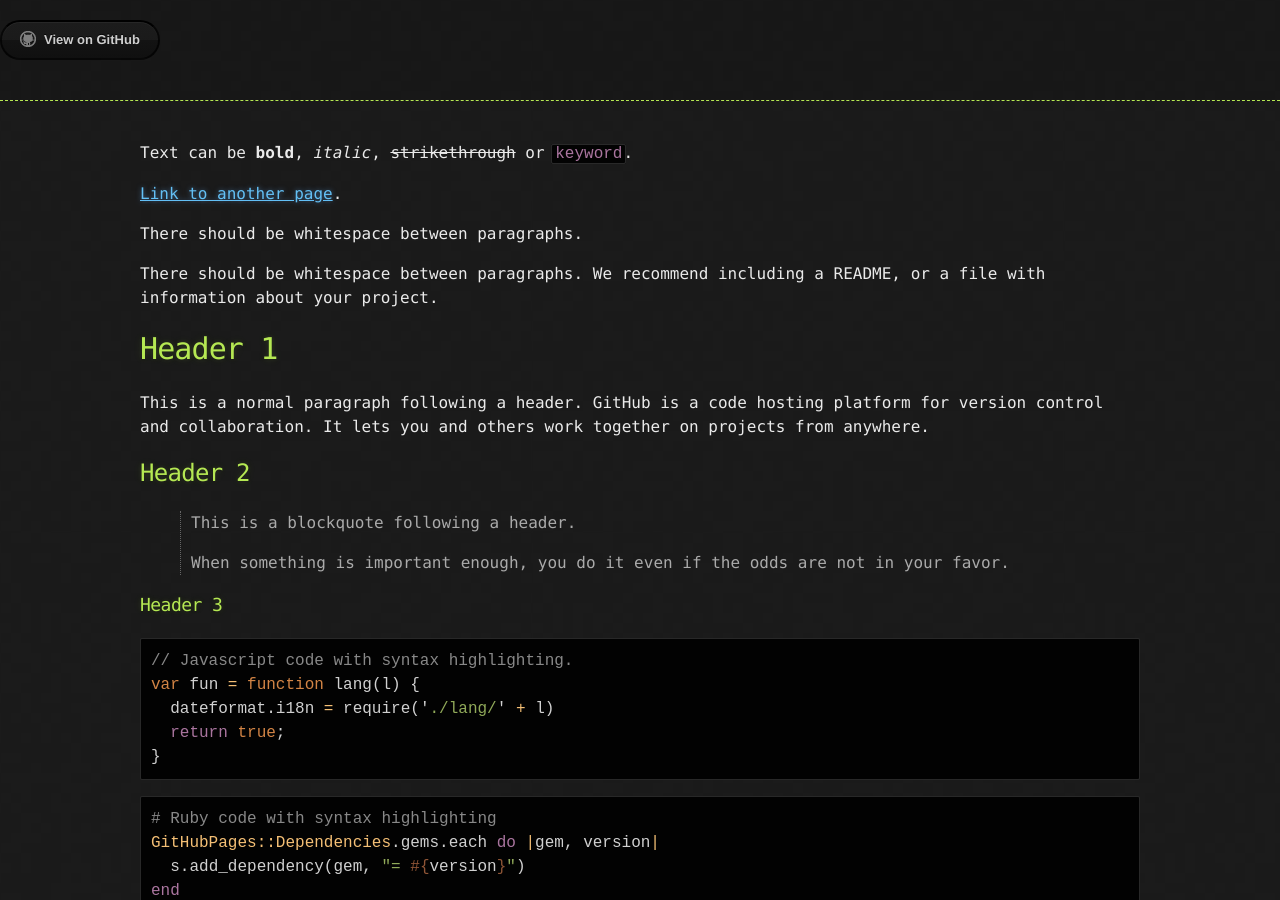
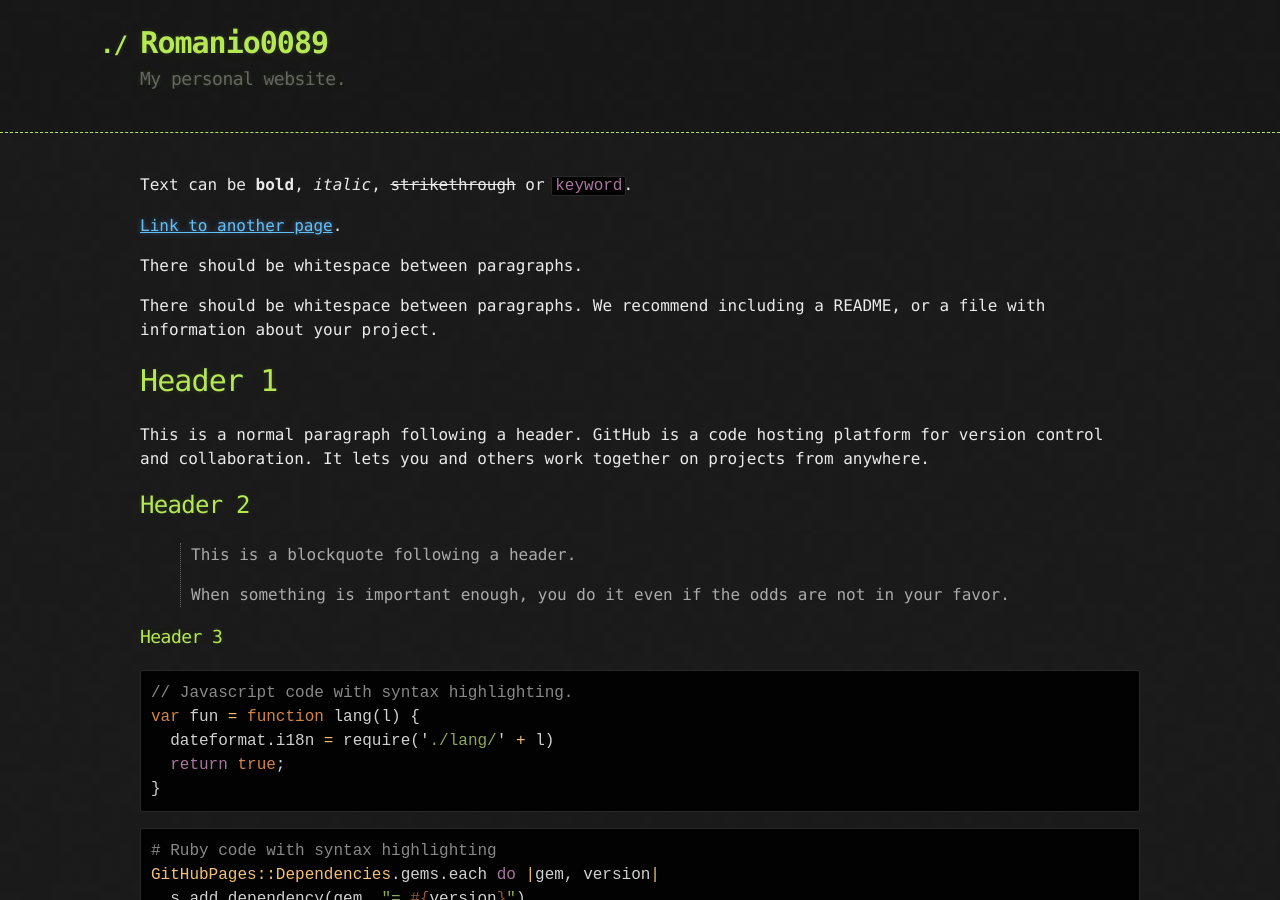
Before and after one commit to Romanio0089/romanio0089.github.io, a Jekyll site: the page built from index.md, in a window 1280 px wide and 900 px high. Built offline with Jekyll 4.4.1, drawn with Linux system fonts in a browser that asks for light colours.

Commit message:
Update default.html

```diff
--- a/_layouts/default.html
+++ b/_layouts/default.html
@@ -12,15 +12,9 @@
   <body>
 
     <header>
-
-        <section id="downloads">
-          {% if site.show_downloads %}
-            <a href="{{ site.github.zip_url }}" class="btn">Download as .zip</a>
-            <a href="{{ site.github.tar_url }}" class="btn">Download as .tar.gz</a>
-          {% endif %}
-          <a href="{{ site.github.repository_url }}" class="btn btn-github"><span class="icon"></span>View on GitHub</a>
-        </section>
-      </div>
+      <div class="container">
+        <h1>{{ site.title | default: site.github.repository_name }}</h1>
+        <h2>{{ site.description | default: site.github.project_tagline }}</h2>
     </header>
 
     <div class="container">
```
